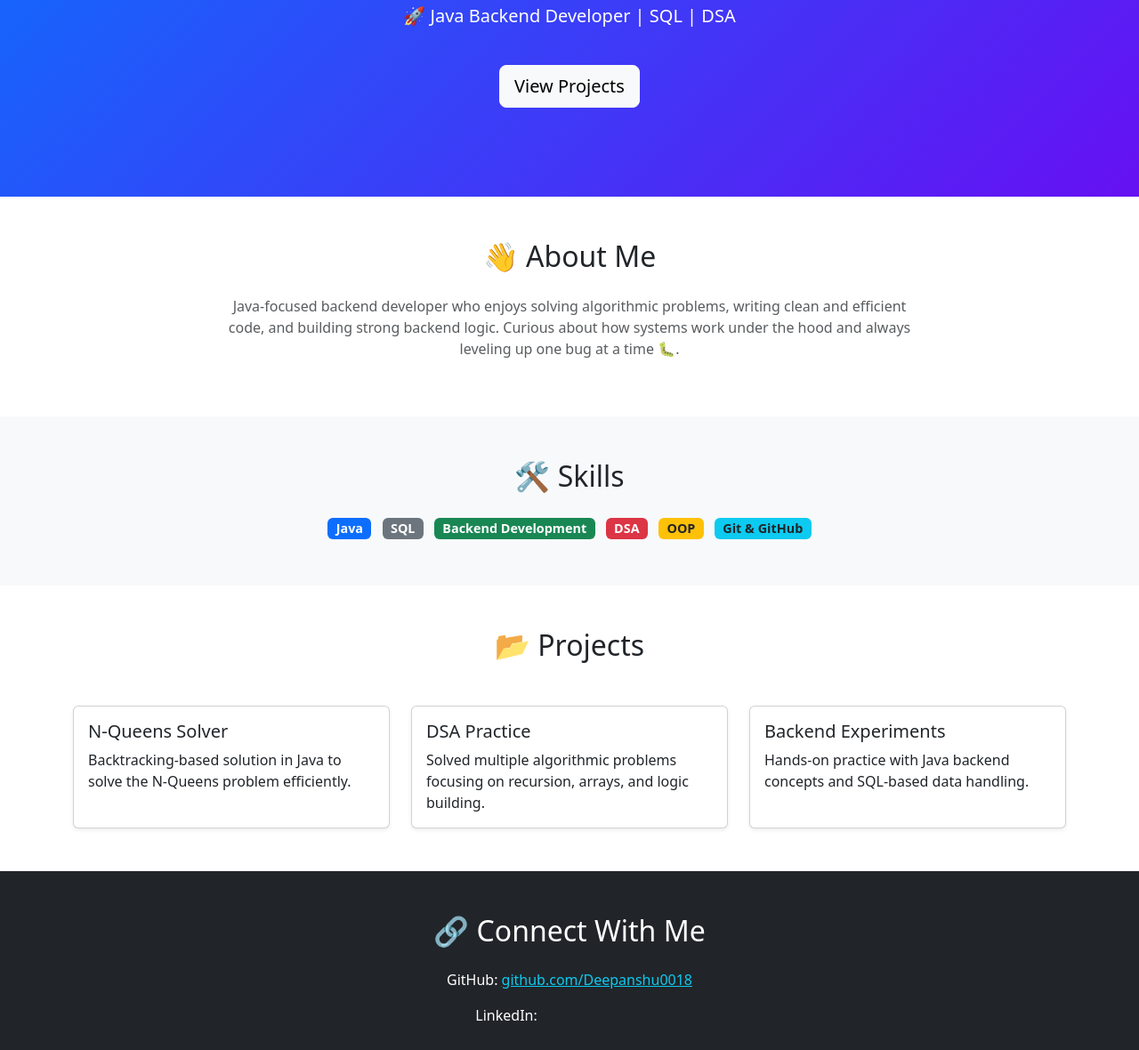
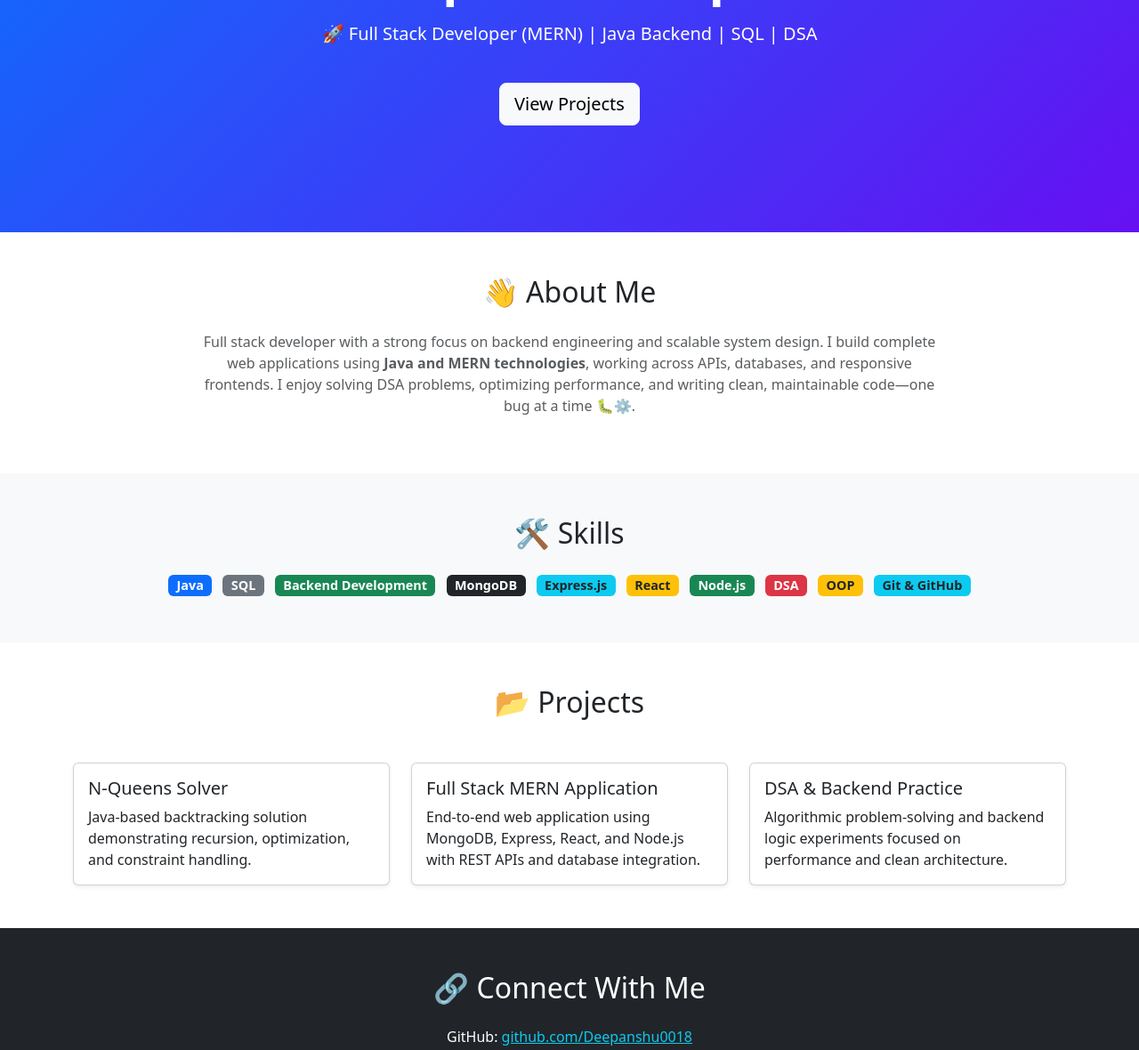
Before and after one commit to Deepanshu0018/Deepanshu0018.github.io, a plain HTML site: page index.html in a window 1280 px wide. Shown: the part 180-1360 px from the top of the page at 89% size. Drawn offline with nearby package versions, Linux system fonts and the light colour scheme.

Commit message:
Final portfolio website

```diff
--- a/index.html
+++ b/index.html
@@ -2,7 +2,7 @@
 <html lang="en">
 <head>
     <meta charset="UTF-8">
-    <title>Deepanshu Gupta | Backend Developer</title>
+    <title>Deepanshu Gupta | Full Stack Developer</title>
     <meta name="viewport" content="width=device-width, initial-scale=1">
 
     <!-- Bootstrap 5 CDN -->
@@ -15,7 +15,7 @@
         .hero {
             background: linear-gradient(135deg, #0d6efd, #6610f2);
             color: white;
-            padding: 100px 0;
+            padding: 120px 0;
         }
         .badge-skill {
             font-size: 0.9rem;
@@ -28,7 +28,7 @@
 <!-- Navbar -->
 <nav class="navbar navbar-expand-lg navbar-dark bg-dark fixed-top">
     <div class="container">
-        <a class="navbar-brand fw-bold" href="#">Deepanshu</a>
+        <a class="navbar-brand fw-bold" href="#">Deepanshu Gupta</a>
         <button class="navbar-toggler" type="button" data-bs-toggle="collapse" data-bs-target="#navMenu">
             <span class="navbar-toggler-icon"></span>
         </button>
@@ -47,38 +47,51 @@
 <section class="hero text-center">
     <div class="container">
         <h1 class="display-4 fw-bold">Deepanshu Gupta</h1>
-        <p class="lead mt-3">🚀 Java Backend Developer | SQL | DSA</p>
+        <p class="lead mt-3">
+            🚀 Full Stack Developer (MERN) | Java Backend | SQL | DSA
+        </p>
         <a href="#projects" class="btn btn-light btn-lg mt-4">View Projects</a>
     </div>
 </section>
 
-<!-- About -->
+<!-- About Section -->
 <section id="about" class="py-5">
     <div class="container">
         <h2 class="text-center mb-4">👋 About Me</h2>
-        <p class="text-center text-muted mx-auto" style="max-width: 800px;">
-            Java-focused backend developer who enjoys solving algorithmic problems,
-            writing clean and efficient code, and building strong backend logic.
-            Curious about how systems work under the hood and always leveling up
-            one bug at a time 🐛.
+        <p class="text-center text-muted mx-auto" style="max-width: 850px;">
+            Full stack developer with a strong focus on backend engineering and scalable system design.
+            I build complete web applications using <strong>Java and MERN technologies</strong>,
+            working across APIs, databases, and responsive frontends.
+            I enjoy solving DSA problems, optimizing performance, and writing clean,
+            maintainable code—one bug at a time 🐛⚙️.
         </p>
     </div>
 </section>
 
-<!-- Skills -->
+<!-- Skills Section -->
 <section id="skills" class="bg-light py-5">
     <div class="container text-center">
         <h2 class="mb-4">🛠 Skills</h2>
+
+        <!-- Backend -->
         <span class="badge bg-primary badge-skill">Java</span>
         <span class="badge bg-secondary badge-skill">SQL</span>
         <span class="badge bg-success badge-skill">Backend Development</span>
+
+        <!-- MERN Stack -->
+        <span class="badge bg-dark badge-skill">MongoDB</span>
+        <span class="badge bg-info text-dark badge-skill">Express.js</span>
+        <span class="badge bg-warning text-dark badge-skill">React</span>
+        <span class="badge bg-success badge-skill">Node.js</span>
+
+        <!-- Core -->
         <span class="badge bg-danger badge-skill">DSA</span>
         <span class="badge bg-warning text-dark badge-skill">OOP</span>
         <span class="badge bg-info text-dark badge-skill">Git & GitHub</span>
     </div>
 </section>
 
-<!-- Projects -->
+<!-- Projects Section -->
 <section id="projects" class="py-5">
     <div class="container">
         <h2 class="text-center mb-5">📂 Projects</h2>
@@ -89,7 +102,8 @@
                     <div class="card-body">
                         <h5 class="card-title">N-Queens Solver</h5>
                         <p class="card-text">
-                            Backtracking-based solution in Java to solve the N-Queens problem efficiently.
+                            Java-based backtracking solution demonstrating recursion,
+                            optimization, and constraint handling.
                         </p>
                     </div>
                 </div>
@@ -98,9 +112,10 @@
             <div class="col-md-4">
                 <div class="card h-100 shadow-sm">
                     <div class="card-body">
-                        <h5 class="card-title">DSA Practice</h5>
+                        <h5 class="card-title">Full Stack MERN Application</h5>
                         <p class="card-text">
-                            Solved multiple algorithmic problems focusing on recursion, arrays, and logic building.
+                            End-to-end web application using MongoDB, Express, React,
+                            and Node.js with REST APIs and database integration.
                         </p>
                     </div>
                 </div>
@@ -109,9 +124,10 @@
             <div class="col-md-4">
                 <div class="card h-100 shadow-sm">
                     <div class="card-body">
-                        <h5 class="card-title">Backend Experiments</h5>
+                        <h5 class="card-title">DSA & Backend Practice</h5>
                         <p class="card-text">
-                            Hands-on practice with Java backend concepts and SQL-based data handling.
+                            Algorithmic problem-solving and backend logic experiments
+                            focused on performance and clean architecture.
                         </p>
                     </div>
                 </div>
@@ -121,7 +137,7 @@
     </div>
 </section>
 
-<!-- Contact -->
+<!-- Contact Section -->
 <section id="contact" class="bg-dark text-white py-5">
     <div class="container text-center">
         <h2 class="mb-4">🔗 Connect With Me</h2>
@@ -131,7 +147,10 @@
                 github.com/Deepanshu0018
             </a>
         </p>
-        <p>LinkedIn: <span class="text-muted">Add your LinkedIn</span></p>
+        <p>
+            LinkedIn:
+            <span class="text-muted">Add your LinkedIn profile</span>
+        </p>
     </div>
 </section>
 
```
